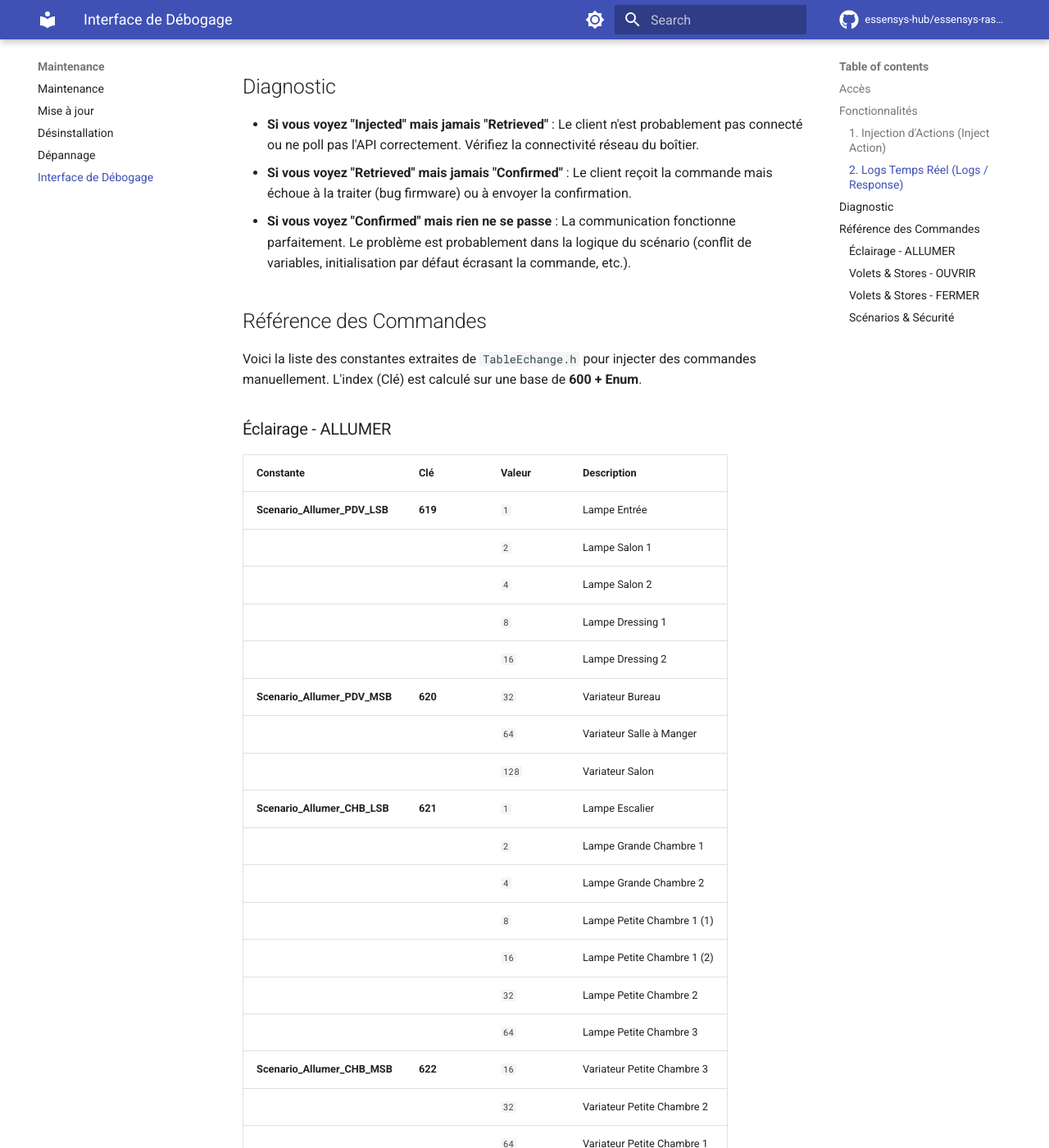
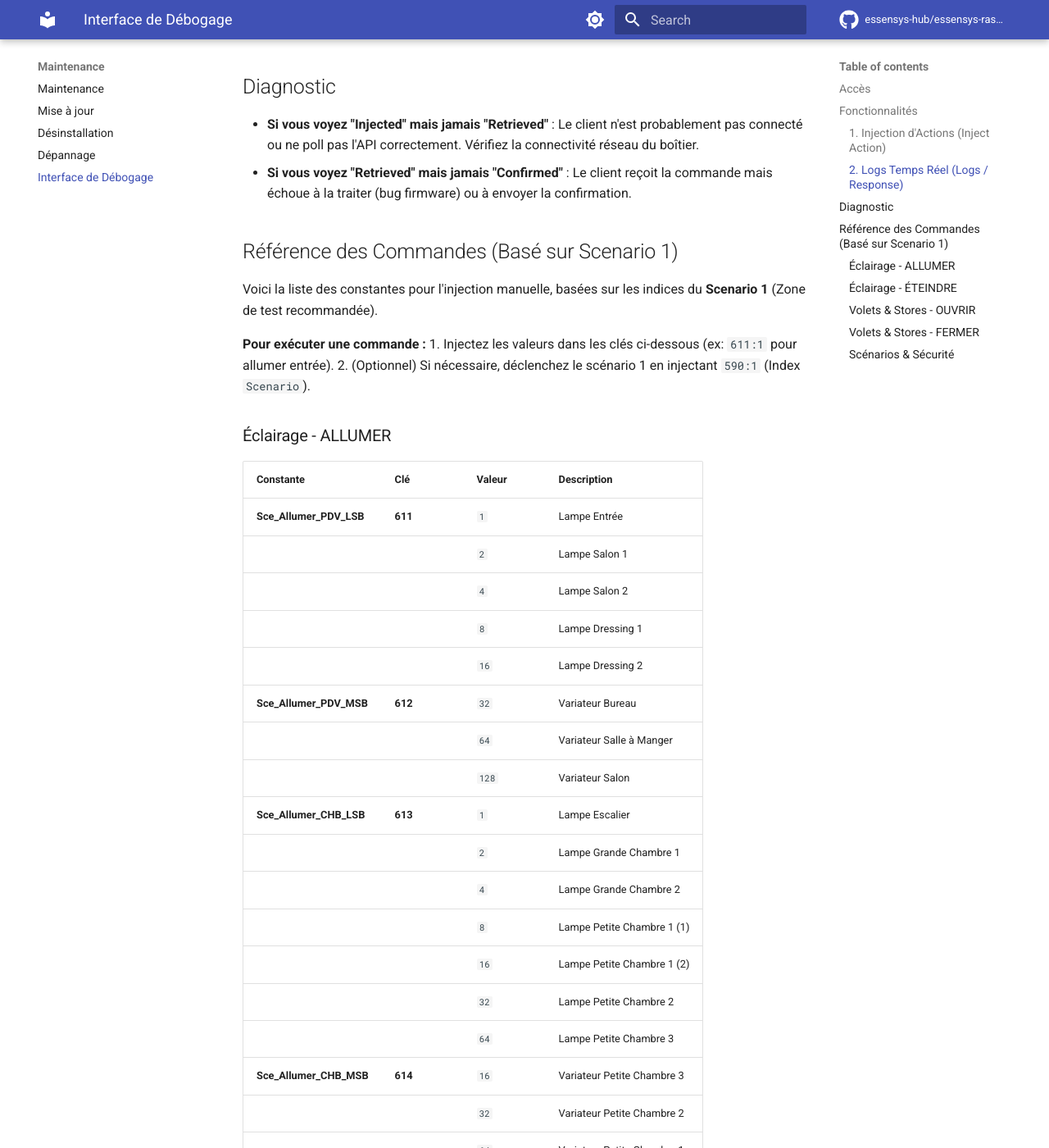
Before and after one commit to essensys-hub/essensys-raspberry-install, an MkDocs documentation site: the page built from docs/maintenance/debug.md, in a window 1280 px wide and 1400 px high, scrolled down 1693 px. Shown: the whole window at 82% size. Built offline with MkDocs 1.6.1 and Material for MkDocs 9.7.7, drawn with Linux system fonts in a browser that asks for light colours; comment, search, counter and statistics services are not loaded; the version menu is left out; some of the changed text lies outside the part shown.

Commit message:
Update debug command reference using table_ref.txt indices

```diff
--- a/docs/maintenance/debug.md
+++ b/docs/maintenance/debug.md
@@ -36,37 +36,38 @@ Cette section affiche les traces de communication backend/client en temps réel.
 
 *   **Si vous voyez "Injected" mais jamais "Retrieved"** : Le client n'est probablement pas connecté ou ne poll pas l'API correctement. Vérifiez la connectivité réseau du boîtier.
 *   **Si vous voyez "Retrieved" mais jamais "Confirmed"** : Le client reçoit la commande mais échoue à la traiter (bug firmware) ou à envoyer la confirmation.
-*   **Si vous voyez "Confirmed" mais rien ne se passe** : La communication fonctionne parfaitement. Le problème est probablement dans la logique du scénario (conflit de variables, initialisation par défaut écrasant la commande, etc.).
+## Référence des Commandes (Basé sur Scenario 1)
 
-## Référence des Commandes
+Voici la liste des constantes pour l'injection manuelle, basées sur les indices du **Scenario 1** (Zone de test recommandée).
 
-Voici la liste des constantes extraites de `TableEchange.h` pour injecter des commandes manuellement.
-L'index (Clé) est calculé sur une base de **600 + Enum**.
+**Pour exécuter une commande :**
+1.  Injectez les valeurs dans les clés ci-dessous (ex: `611:1` pour allumer entrée).
+2.  (Optionnel) Si nécessaire, déclenchez le scénario 1 en injectant `590:1` (Index `Scenario`).
 
 ### Éclairage - ALLUMER
 
 | Constante | Clé | Valeur | Description |
 | :--- | :--- | :--- | :--- |
-| **Scenario_Allumer_PDV_LSB** | **619** | `1` | Lampe Entrée |
+| **Sce_Allumer_PDV_LSB** | **611** | `1` | Lampe Entrée |
 | | | `2` | Lampe Salon 1 |
 | | | `4` | Lampe Salon 2 |
 | | | `8` | Lampe Dressing 1 |
 | | | `16` | Lampe Dressing 2 |
-| **Scenario_Allumer_PDV_MSB** | **620** | `32` | Variateur Bureau |
+| **Sce_Allumer_PDV_MSB** | **612** | `32` | Variateur Bureau |
 | | | `64` | Variateur Salle à Manger |
 | | | `128` | Variateur Salon |
-| **Scenario_Allumer_CHB_LSB** | **621** | `1` | Lampe Escalier |
+| **Sce_Allumer_CHB_LSB** | **613** | `1` | Lampe Escalier |
 | | | `2` | Lampe Grande Chambre 1 |
 | | | `4` | Lampe Grande Chambre 2 |
 | | | `8` | Lampe Petite Chambre 1 (1) |
 | | | `16` | Lampe Petite Chambre 1 (2) |
 | | | `32` | Lampe Petite Chambre 2 |
 | | | `64` | Lampe Petite Chambre 3 |
-| **Scenario_Allumer_CHB_MSB** | **622** | `16` | Variateur Petite Chambre 3 |
+| **Sce_Allumer_CHB_MSB** | **614** | `16` | Variateur Petite Chambre 3 |
 | | | `32` | Variateur Petite Chambre 2 |
 | | | `64` | Variateur Petite Chambre 1 |
 | | | `128` | Variateur Grande Chambre |
-| **Scenario_Allumer_PDE_LSB** | **623** | `1` | Lampe Cuisine 1 |
+| **Sce_Allumer_PDE_LSB** | **615** | `1` | Lampe Cuisine 1 |
 | | | `2` | Lampe Cuisine 2 |
 | | | `4` | Lampe SDB 1 |
 | | | `8` | Lampe SDB 2 (1) |
@@ -74,31 +75,40 @@ L'index (Clé) est calculé sur une base de **600 + Enum**.
 | | | `32` | Lampe WC 1 |
 | | | `64` | Lampe WC 2 |
 | | | `128` | Lampe Service |
-| **Scenario_Allumer_PDE_MSB** | **624** | `1` | Lampe Dégagement 1 |
+| **Sce_Allumer_PDE_MSB** | **616** | `1` | Lampe Dégagement 1 |
 | | | `2` | Lampe Dégagement 2 |
 | | | `4` | Lampe Terrasse |
 | | | `8` | Lampe Annexe 1 |
 | | | `16` | Lampe Annexe 2 |
 | | | `128` | Variateur SDB 1 |
 
-*Note : Pour éteindre, utilisez les constantes `Scenario_Eteindre_...` (Indices 613 à 618) avec les mêmes valeurs binaires.*
+### Éclairage - ÉTEINDRE
+
+| Constante | Clé | Valeur | Description |
+| :--- | :--- | :--- | :--- |
+| **Sc_Eteindre_PDV_LSB** | **605** | `1...255` | Entrée, Salon, Dressing (Mêmes bits que Allumer) |
+| **Sc_Eteindre_PDV_MSB** | **606** | `32...128` | Variateurs PDV |
+| **Sc_Eteindre_CHB_LSB** | **607** | `1...64` | Lampes Chambres |
+| **Sc_Eteindre_CHB_MSB** | **608** | `16...128` | Variateurs Chambres |
+| **Sce_Eteindre_PDE_LSB** | **609** | `1...128` | Lampes Pièces d'Eau |
+| **Sce_Eteindre_PDE_MSB** | **610** | `1...128` | Lampes/Var Pièces d'Eau |
 
 ### Volets & Stores - OUVRIR
 
 | Constante | Clé | Valeur | Description |
 | :--- | :--- | :--- | :--- |
-| **Scenario_OuvrirVolets_PDV** | **625** | `1` | Volet Salon 1 |
+| **Sce_OuvrirVolets_PDV** | **617** | `1` | Volet Salon 1 |
 | | | `2` | Volet Salon 2 |
 | | | `4` | Volet Salon 3 |
 | | | `8` | Volet SAM 1 |
 | | | `16` | Volet SAM 2 |
 | | | `32` | Volet Bureau |
-| **Scenario_OuvrirVolets_CHB** | **626** | `1` | Volet Grande Chambre 1 |
+| **Sce_OuvrirVolets_CHB** | **618** | `1` | Volet Grande Chambre 1 |
 | | | `2` | Volet Grande Chambre 2 |
 | | | `4` | Volet Petite Chambre 1 |
 | | | `8` | Volet Petite Chambre 2 |
 | | | `16` | Volet Petite Chambre 3 |
-| **Scenario_OuvrirVolets_PDE** | **627** | `1` | Volet Cuisine 1 |
+| **Sce_OuvrirVolets_PDE** | **619** | `1` | Volet Cuisine 1 |
 | | | `2` | Volet Cuisine 2 |
 | | | `4` | Volet SDB 1 |
 | | | `8` | Remonter Store Terrasse |
@@ -107,29 +117,18 @@ L'index (Clé) est calculé sur une base de **600 + Enum**.
 
 | Constante | Clé | Valeur | Description |
 | :--- | :--- | :--- | :--- |
-| **Scenario_FermerVolets_PDV** | **628** | `1` | Volet Salon 1 |
-| | | `2` | Volet Salon 2 |
-| | | `4` | Volet Salon 3 |
-| | | `8` | Volet SAM 1 |
-| | | `16` | Volet SAM 2 |
-| | | `32` | Volet Bureau |
-| **Scenario_FermerVolets_CHB** | **629** | `1` | Volet Grande Chambre 1 |
-| | | `2` | Volet Grande Chambre 2 |
-| | | `4` | Volet Petite Chambre 1 |
-| | | `8` | Volet Petite Chambre 2 |
-| | | `16` | Volet Petite Chambre 3 |
-| **Scenario_FermerVolets_PDE** | **630** | `1` | Volet Cuisine 1 |
-| | | `2` | Volet Cuisine 2 |
-| | | `4` | Volet SDB 1 |
-| | | `8` | Sortir Store Terrasse |
+| **Sce_FermerVolets_PDV** | **620** | `1...32` | Volets PDV (Mêmes bits que Ouvrir) |
+| **Sce_FermerVolets_CHB** | **621** | `1...16` | Volets Chambres |
+| **Sce_FermerVolets_PDE** | **622** | `1...8` | Volets PDE / Sortir Store |
 
 ### Scénarios & Sécurité
 
 | Constante | Clé | Valeur | Description |
 | :--- | :--- | :--- | :--- |
-| **Scenario_Alarme_ON** | **601** | `1` | Mettre l'alarme |
+| **Sc_Alarme_ON** | **593** | `1` | Mettre l'alarme |
 | | | `2` | Enlever l'alarme |
-| **Scenario_Securite** | **631** | `1` | Couper prises sécurité |
+| **Sce_Securite** | **623** | `1` | Couper prises sécurité |
 | | | `2` | Remettre prises sécurité |
-| **Scenario_Machines** | **632** | `1` | Couper machines à laver |
+| **Sce_Machines** | **624** | `1` | Couper machines à laver |
 | | | `2` | Remettre machines à laver |
+| **Scenario** | **590** | `1...8` | **DÉCLENCHER UN SCÉNARIO** (1=Scen1) |
```
